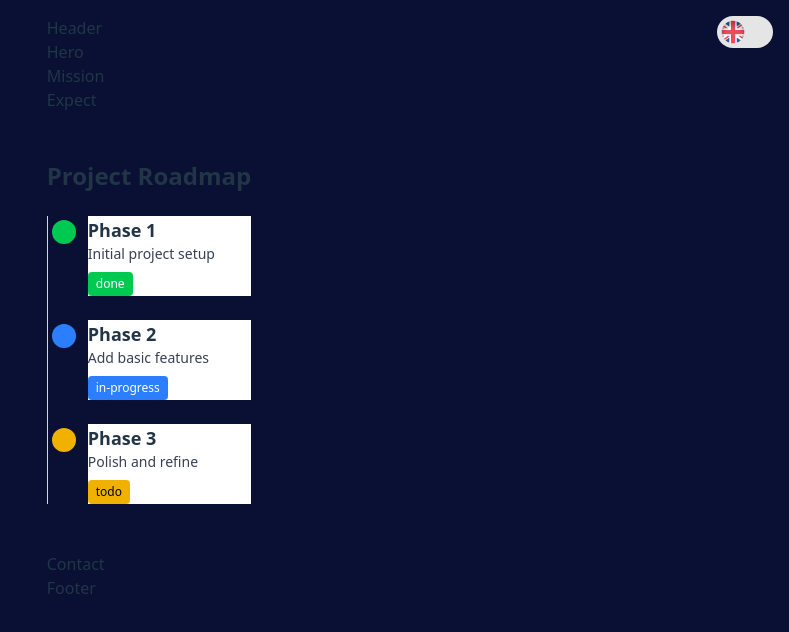
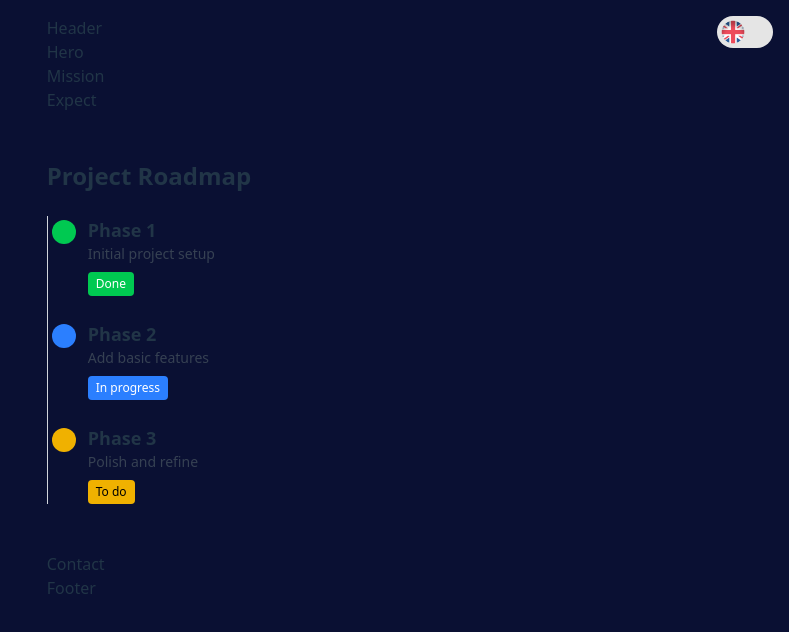
Before and after one commit to Juniors-Dev/Juniors.dev, a React (Vite) app: page / in a window 1280 px wide. Shown: the top 632 px of the page, without its empty margins (491-1280 px from the left). Built offline with nearby package versions, Linux system fonts and the light colour scheme.

Commit message:
fix: scope roadmap translations to satisfy language toggle

```diff
--- a/src/features/roadmap/components/RoadmapCard.jsx
+++ b/src/features/roadmap/components/RoadmapCard.jsx
@@ -1,30 +1,16 @@
 import styles from "../Roadmap.module.css";
-import { useTranslation } from "../../../hooks/useTranslation";
 
-export function RoadmapCard({ phase, description, status }) {
-  const { t } = useTranslation();
-
+export function RoadmapCard({ phase, description, status, translate }) {
   const statusColors = {
     done: "bg-green-500 text-white",
     "in-progress": "bg-blue-500 text-white",
     todo: "bg-yellow-500 text-black",
   };
 
-  const getStatusText = (status) => {
-    switch (status) {
-      case "done":
-        return t("statusDone");
-      case "in-progress":
-        return t("statusInProgress");
-      case "todo":
-        return t("statusTodo");
-      default:
-        return status;
-    }
-  };
+  const getStatusText = (statusKey) => translate?.(statusKey) ?? statusKey;
 
   return (
-    <div className={`${styles.card} bg-white dark:bg-gray-800`}>
+    <div className={styles.card}>
       <h3 className={styles.title}>{phase}</h3>
       <p className="text-sm text-gray-700 dark:text-gray-300">{description}</p>
       <span className={`inline-block mt-2 px-2 py-1 text-xs rounded ${statusColors[status]}`}>
--- a/src/features/roadmap/components/RoadmapTimeline.jsx
+++ b/src/features/roadmap/components/RoadmapTimeline.jsx
@@ -1,14 +1,19 @@
 import styles from "../Roadmap.module.css";
 import { RoadmapCard } from "./RoadmapCard";
 import { useTranslation } from "../../../hooks/useTranslation";
+import { roadmapTranslations } from "../translations";
 
 export function RoadmapTimeline() {
-  const { t } = useTranslation();
+  const { translate } = useTranslation(roadmapTranslations);
 
   const phases = [
-    { phase: t("phase1"), description: t("phase1Description"), status: "done" },
-    { phase: t("phase2"), description: t("phase2Description"), status: "in-progress" },
-    { phase: t("phase3"), description: t("phase3Description"), status: "todo" },
+    { phase: translate("phase1"), description: translate("phase1Description"), status: "done" },
+    {
+      phase: translate("phase2"),
+      description: translate("phase2Description"),
+      status: "in-progress",
+    },
+    { phase: translate("phase3"), description: translate("phase3Description"), status: "todo" },
   ];
 
   return (
@@ -24,7 +29,7 @@ export function RoadmapTimeline() {
                   : "bg-yellow-500"
             }`}
           />
-          <RoadmapCard {...item} />
+          <RoadmapCard {...item} translate={translate} />
         </div>
       ))}
     </div>
--- a/src/translations/index.js
+++ b/src/features/roadmap/translations.js
@@ -1,6 +1,5 @@
-export const translations = {
+export const roadmapTranslations = {
   en: {
-    // Roadmap Section (actually used in components)
     roadmap: "Project Roadmap",
     phase1: "Phase 1",
     phase1Description: "Initial project setup",
@@ -8,13 +7,11 @@ export const translations = {
     phase2Description: "Add basic features",
     phase3: "Phase 3",
     phase3Description: "Polish and refine",
-    statusDone: "done",
-    statusInProgress: "in-progress",
-    statusTodo: "todo",
+    done: "Done",
+    "in-progress": "In progress",
+    todo: "To do",
   },
-
   no: {
-    // Roadmap Section (actually used in components)
     roadmap: "Veikart",
     phase1: "Fase 1",
     phase1Description: "Innledende prosjektoppsett",
@@ -22,8 +19,8 @@ export const translations = {
     phase2Description: "Legg til grunnleggende funksjoner",
     phase3: "Fase 3",
     phase3Description: "Polering og forbedring",
-    statusDone: "ferdig",
-    statusInProgress: "pågår",
-    statusTodo: "planlagt",
+    done: "Ferdig",
+    "in-progress": "Pågår",
+    todo: "Planlagt",
   },
 };
--- a/src/hooks/useTranslation.js
+++ b/src/hooks/useTranslation.js
@@ -1,23 +1,16 @@
 import { useLanguageStore } from "@/state/languageStore";
-import { translations } from "@/translations";
 
-export const useTranslation = () => {
+export const useTranslation = (translations) => {
+  if (!translations) {
+    console.warn("useTranslation: missing translations input");
+  }
+
   const { language } = useLanguageStore();
 
-  const t = (key, fallback = "") => {
-    const keys = key.split(".");
-    let value = translations[language];
-
-    for (const k of keys) {
-      if (value && typeof value === "object" && k in value) {
-        value = value[k];
-      } else {
-        return fallback || key;
-      }
-    }
-
-    return value || fallback || key;
+  const translate = (key, fallback = `[missing:${key}]`) => {
+    const value = translations?.[language]?.[key];
+    return value ?? fallback;
   };
 
-  return { t, language };
+  return { translate, language };
 };
--- a/src/sections/home/Roadmap.jsx
+++ b/src/sections/home/Roadmap.jsx
@@ -1,16 +1,13 @@
-import { RoadmapTimeline } from "../../features/roadmap/index.js";
+import { RoadmapTimeline } from "../../features/roadmap/components/RoadmapTimeline";
 import { useTranslation } from "../../hooks/useTranslation";
+import { roadmapTranslations } from "../../features/roadmap/translations";
 
-function Roadmap() {
-  const { t, language } = useTranslation();
-
-  // Debug logging
-  console.log("Current language:", language);
-  console.log("Roadmap translation:", t("roadmap"));
+export function Roadmap() {
+  const { translate } = useTranslation(roadmapTranslations);
 
   return (
     <section className="py-12">
-      <h2 className="text-2xl font-bold mb-6 text-center">{t("roadmap")}</h2>
+      <h2 className="text-2xl font-bold mb-6 text-center">{translate("roadmap")}</h2>
       <div className="max-w-2xl mx-auto">
         <RoadmapTimeline />
       </div>
```
